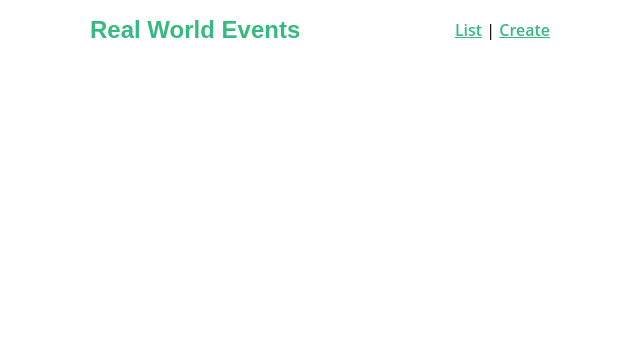
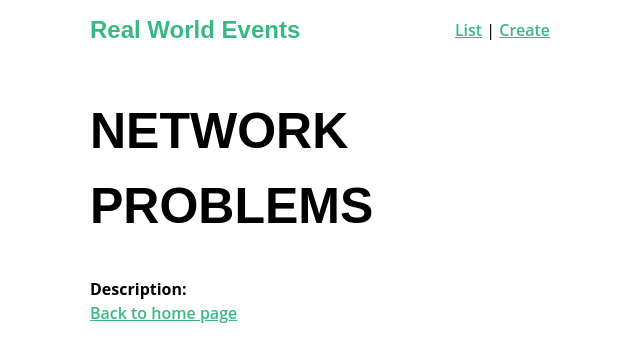
Before and after one commit to jhuerta/VueTraining_VueMastery, a Vue app in the folder next-level-vue/: page /network-issue in a window 1280 px wide. Shown: the top 362 px of the page, without its empty margins (320-960 px from the left). Built offline with nearby package versions, Linux system fonts and the light colour scheme.

Commit message:
Finished with interesting lessons on catg 404 pages. Finished Lesson 6

```diff
--- /dev/null
+++ b/next-level-vue/src/components/NetworkIssue.vue
@@ -0,0 +1,22 @@
+<template>
+  <div>
+    <h1>NETWORK PROBLEMS</h1>
+    <div>
+      <b>Description:</b>
+      {{info}}
+    </div>
+    <router-link :to="{name: 'event-list' }">Back to home page</router-link>
+  </div>
+</template>
+
+<script>
+export default {
+  props: {
+    info: {
+      type: String,
+      required: false,
+      default: ''
+    }
+  }
+}
+</script>
--- /dev/null
+++ b/next-level-vue/src/components/NotFound.vue
@@ -0,0 +1,19 @@
+<template>
+  <div>
+    <h1>{{resource}} NOT FOUND</h1>
+    <div>The page you are lookig forfor is not here</div>
+    <router-link :to="{name: 'event-list' }">Back to home page</router-link>
+  </div>
+</template>
+
+<script>
+export default {
+  props: {
+    resource: {
+      type: String,
+      required: false,
+      default: ''
+    }
+  }
+}
+</script>
--- a/next-level-vue/src/router.js
+++ b/next-level-vue/src/router.js
@@ -3,6 +3,9 @@ import Router from 'vue-router'
 import EventCreate from './views/EventCreate.vue'
 import EventList from './views/EventList.vue'
 import EventShow from './views/EventShow.vue'
+import NotFoundPage from './components/NotFound'
+import NetworkIssue from './components/NetworkIssue'
+
 import NProgress from 'nprogress'
 import store from '@/store/store'
 
@@ -28,11 +31,39 @@ const router = new Router({
       component: EventShow,
       props: true,
       beforeEnter(routeTo, routeFrom, next) {
-        store.dispatch('event/fetchEvent', routeTo.params.id).then(event => {
-          routeTo.params.event = event
-          next()
-        })
+        store
+          .dispatch('event/fetchEvent', routeTo.params.id)
+          .then(event => {
+            routeTo.params.event = event
+            next()
+          })
+          .catch(error => {
+            if (error.response && error.response.status == 404) {
+              next({ name: '404', params: { resource: routeTo.fullPath } })
+            } else {
+              next({ name: 'network-issue', params: { info: error } })
+            }
+          })
       }
+    },
+    {
+      path: '/404',
+      name: '404',
+      component: NotFoundPage,
+      props: true
+    },
+    {
+      path: '/network-issue',
+      name: 'network-issue',
+      component: NetworkIssue,
+      props: true
+    },
+    {
+      path: '*',
+      beforeEnter(routeTo, routeFrom, next) {
+        next({ name: '404', params: { resource: routeTo.fullPath } })
+      }
+      // redirect: { name: '404', params: { resource: 'page_name' } }
     }
   ]
 })
--- a/next-level-vue/src/services/EventService.js
+++ b/next-level-vue/src/services/EventService.js
@@ -1,5 +1,4 @@
 import axios from 'axios'
-import NProgress from 'nprogress'
 
 const apiClient = axios.create({
   baseURL: `http://localhost:3000`,
@@ -7,7 +6,8 @@ const apiClient = axios.create({
   headers: {
     Accept: 'application/json',
     'Content-Type': 'application/json'
-  }
+  },
+  timeout: 10000
 })
 
 // apiClient.interceptors.request.use(config => {
--- a/next-level-vue/src/store/modules/event.js
+++ b/next-level-vue/src/store/modules/event.js
@@ -58,25 +58,24 @@ export const actions = {
         dispatch('notification/add', notification, { root: true })
       })
   },
-  fetchEvent({ commit, getters, dispatch }, id) {
+  fetchEvent({ commit, getters /*, dispatch*/ }, id) {
     var event = getters.getEventById(id)
 
     if (event) {
       commit('SET_EVENT', event)
       return event
     } else {
-      var newEvent = EventService.getEvent(id)
-        .then(response => {
-          commit('SET_EVENT', response.data)
-          return event
-        })
-        .catch(error => {
-          var notification = {
-            type: 'error',
-            message: 'There was a problem fetching events: ' + error.message
-          }
-          dispatch('notification/add', notification, { root: true })
-        })
+      var newEvent = EventService.getEvent(id).then(response => {
+        commit('SET_EVENT', response.data)
+        return event
+      })
+      // .catch(error => {
+      //   var notification = {
+      //     type: 'error',
+      //     message: 'There was a problem fetching events: ' + error.message
+      //   }
+      //   dispatch('notification/add', notification, { root: true })
+      // })
 
       return newEvent
     }
```
